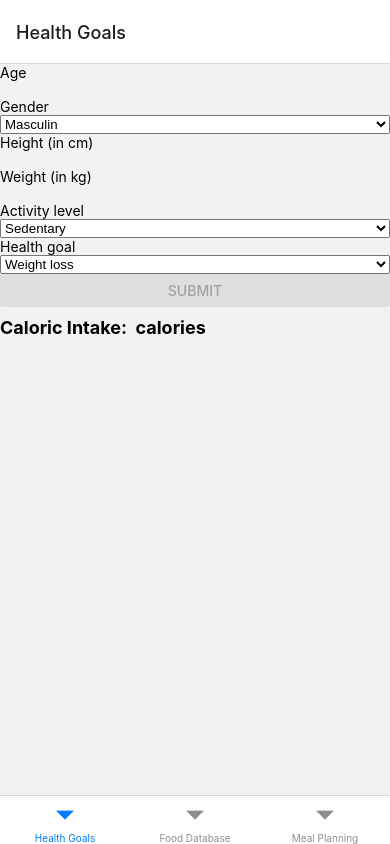
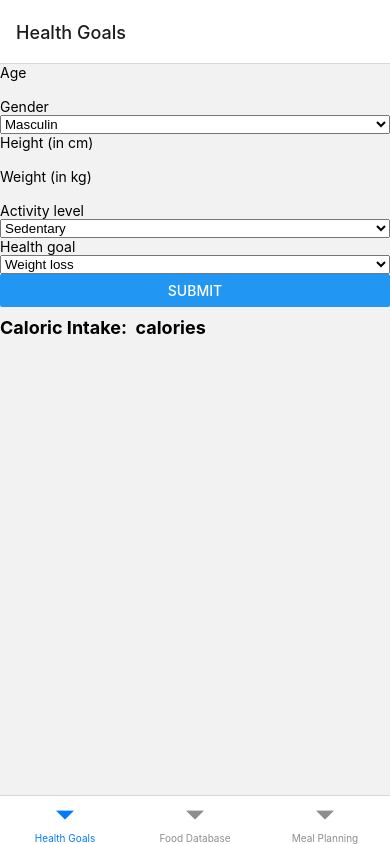
Before and after one commit to IlyesBkd/ProjectReactNative, a React Native app: screen / in a window 390 px wide. Built offline with nearby package versions, Linux system fonts and the light colour scheme.

Commit message:
modif health goals

```diff
--- a/HealthGoals.js
+++ b/HealthGoals.js
@@ -100,13 +100,17 @@ const HealthGoalsForm = () => {
     setHealthGoal('');
   };
 
-  const isFormValid =
-    age !== '' &&
-    gender !== '' &&
-    height !== '' &&
-    weight !== '' &&
-    activityLevel !== '' &&
-    healthGoal !== '';
+
+  const isFormValid = () => {
+    return (
+      age !== '' &&
+      gender !== '' &&
+      height !== '' &&
+      weight !== '' &&
+      activityLevel !== '' &&
+      healthGoal !== ''
+    );
+  };
 
   return (
     <View>
```
